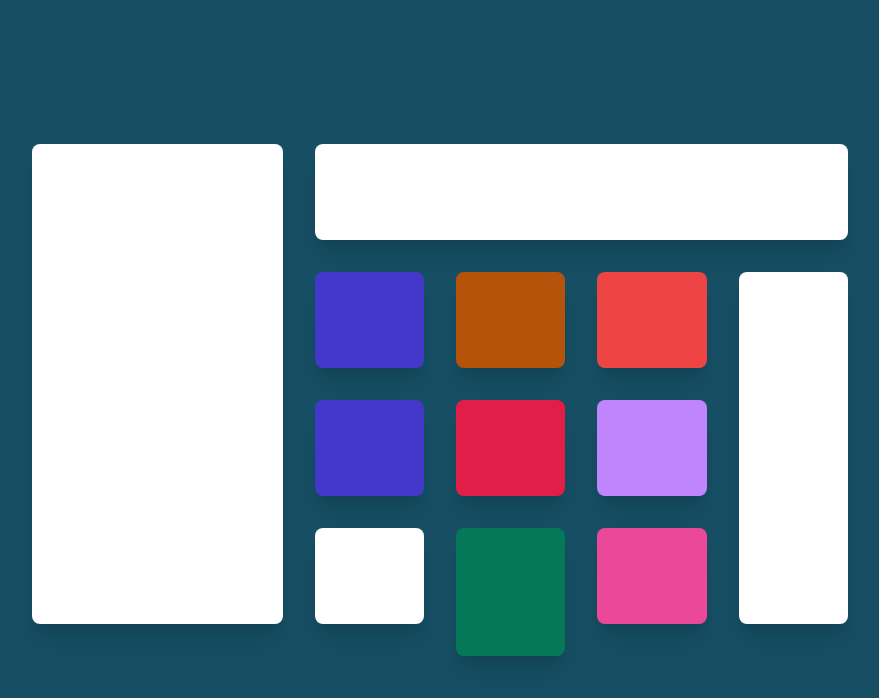
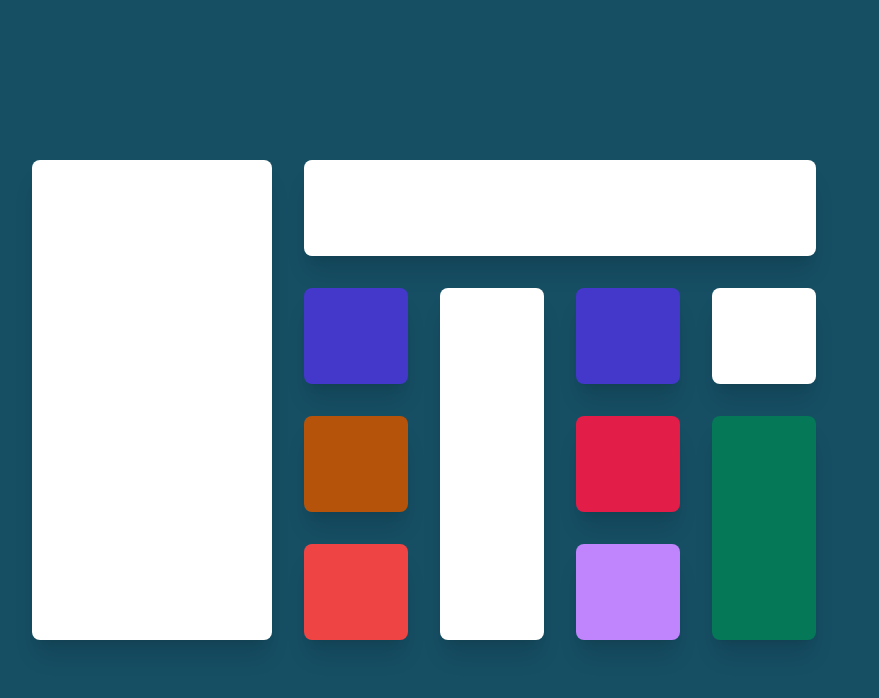
Before and after one commit to ashrafbd1496/tailwindgrid, a website built with Vite: page index.html in a window 1280 px wide. Shown: the whole page, without its empty margins (200-1079 px from the left). Built offline with nearby package versions, Linux system fonts and the light colour scheme.

Commit message:
fill all the column using grid-flow-col-dense

```diff
--- a/index.html
+++ b/index.html
@@ -10,7 +10,7 @@
 <body>
     <div class="min-h-screen flex items-center bg-cyan-900">
         <div class="flex-1 max-w-4xl mx-auto p-10">
-          <ul class="grid grid-cols-6 grid-rows-4 grid-flow-col gap-8 grid-flow-row-dense">
+          <ul class="grid grid-cols-6 grid-rows-4 grid-flow-col gap-8 grid-flow-col-dense">
             <li class="col-span-4 row-span-1 bg-white rounded-lg shadow-xl "><div class="h-24"></div></li>
             <li class="bg-white col-span-3 lg:col-start-1 lg:col-span-2 lg:row-start-1 lg:row-span-4 rounded-lg shadow-xl"><div class="h-24"></div></li>
             <li class="bg-indigo-700 rounded-lg shadow-xl"><div class="h-24"></div></li>
```
